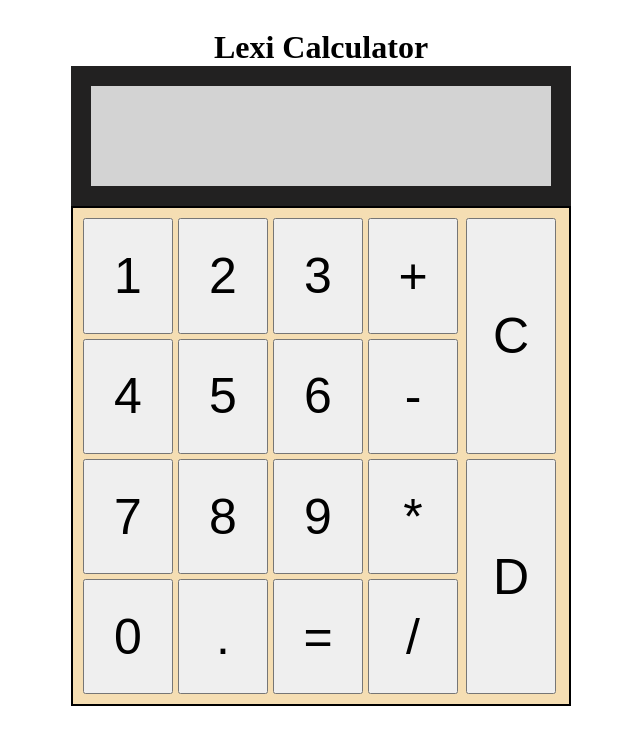
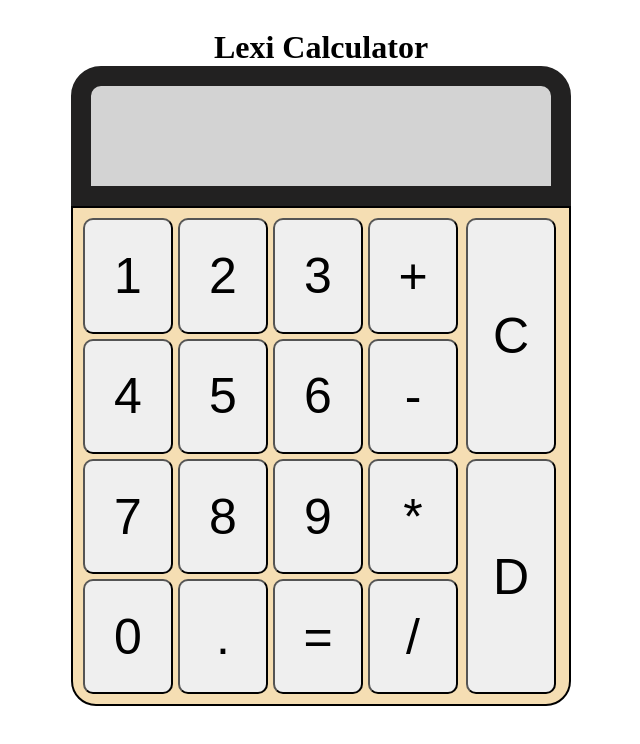
Before and after one commit to Lexicon404/odin-calculator, a plain HTML site: page index.html in a window 1280 px wide. Shown: the whole page, without its empty margins (319-959 px from the left). Drawn offline with Linux system fonts and the light colour scheme.

Commit message:
add rounded edges on design

```diff
--- a/style.css
+++ b/style.css
@@ -16,6 +16,7 @@ h1 {
     padding: 10px;
     box-sizing: border-box;
     column-gap: 5px;
+    border-radius: 0 0 5% 5%;
 
 }
 
@@ -23,6 +24,7 @@ button {
     width: 90px;
     min-height: 115px;
     font-size: 50px;
+    border-radius: 10px;
 }
 
 
@@ -37,6 +39,7 @@ button {
     font-size: 90px;
     box-sizing: border-box;
     padding: 10px 50px;
+    border-radius: 30px 30px 0% 0%;
 }
 
 
```
